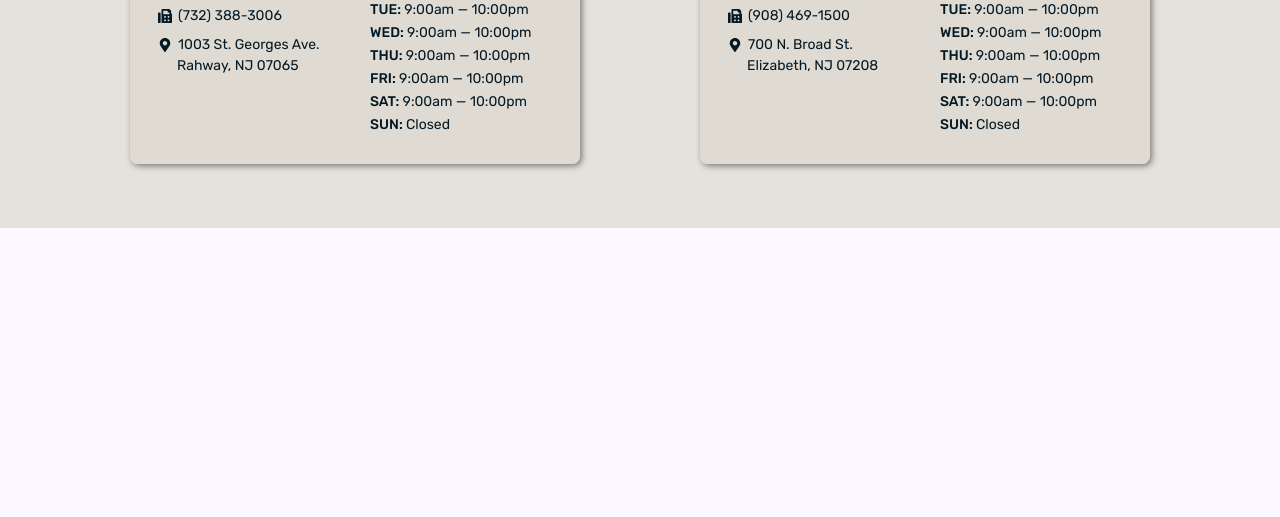
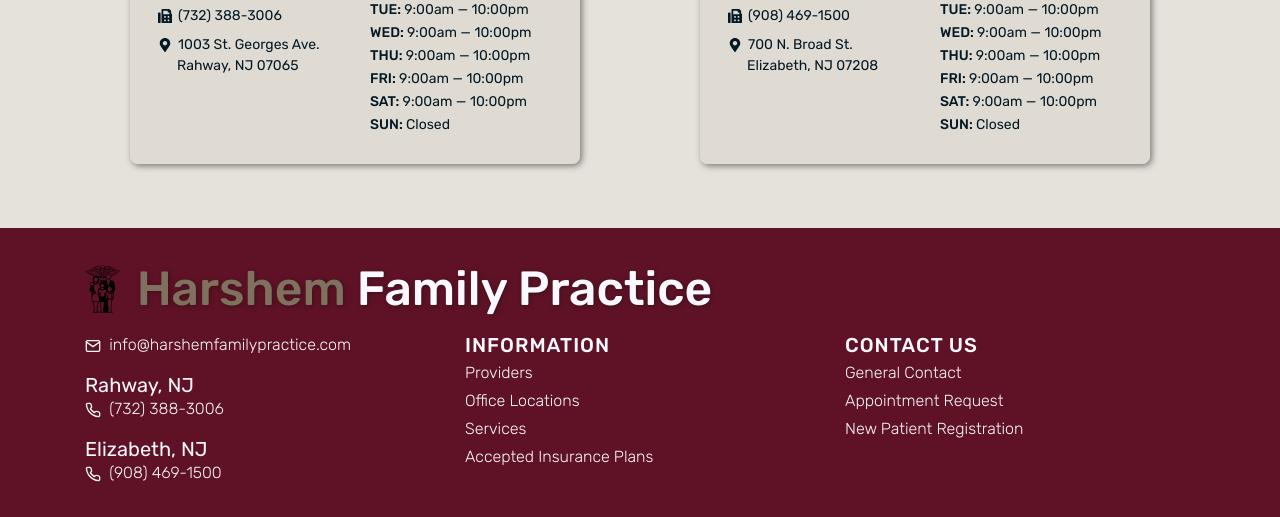
Before and after one commit to rumeetgoradia/harshem, a Gatsby site: page / in a window 1280 px wide. Shown: the part 1911-2428 px from the top of the page. Before the commit the page ends 2139 px from the top, so only its background shows below. Built offline with nearby package versions, Linux system fonts and the light colour scheme; Gatsby itself is replaced by a stand-in of ours.

Commit message:
Add footer

```diff
--- /dev/null
+++ b/src/components/Footer.js
@@ -0,0 +1,102 @@
+import "./styles/Footer.scss"
+
+import { Col, Container, Row } from "react-bootstrap"
+import { FiMail, FiPhone } from "react-icons/fi"
+
+import { Link } from "gatsby"
+import Logo from "../images/logo/logo.inline.svg"
+import React from "react"
+import offices from "../data/offices.json"
+
+function Footer() {
+  return (
+    <footer className="footer">
+      <Container fluid>
+        <Container>
+          <Row className="">
+            <Col className="footer__intro">
+              <Logo className="footer__intro__logo" />
+              <h1>
+                <span>Harshem</span> Family Practice
+              </h1>
+            </Col>
+          </Row>
+          <Row xs={1} md={3}>
+            <Col className="footer__info">
+              <Row xs={1}>
+                <Col>
+                  <a href="mailto:info@harshemfamilypractice.com">
+                    <FiMail />
+                    &nbsp;&nbsp;info@harshemfamilypractice.com
+                  </a>
+                </Col>
+                {offices.map((office, index) => {
+                  return (
+                    <Col key={`footer-office-${index}`}>
+                      <h1>{office.office}</h1>
+                      <p>
+                        <FiPhone />
+                        &nbsp;&nbsp;{office.phone}
+                      </p>
+                    </Col>
+                  )
+                })}
+              </Row>
+            </Col>
+            <Col className="footer__links footer__links--first">
+              <Row xs={1}>
+                <Col>
+                  <h2>Information</h2>
+                </Col>
+                <Col>
+                  <Link className="footer__links__link" to="/providers">
+                    Providers
+                  </Link>
+                </Col>
+                <Col>
+                  <Link className="footer__links__link" to="/offices">
+                    Office Locations
+                  </Link>
+                </Col>
+                <Col>
+                  <Link className="footer__links__link" to="/services">
+                    Services
+                  </Link>
+                </Col>
+                <Col>
+                  <Link className="footer__links__link" to="/insuranceplans">
+                    Accepted Insurance Plans
+                  </Link>
+                </Col>
+              </Row>
+            </Col>
+            <Col className="footer__links">
+              <Row xs={1}>
+                <Col>
+                  <h2>Contact Us</h2>
+                </Col>
+                <Col>
+                  <Link className="footer__links__link" to="/contact">
+                    General Contact
+                  </Link>
+                </Col>
+                <Col>
+                  <Link className="footer__links__link" to="/appointment">
+                    Appointment Request
+                  </Link>
+                </Col>
+                <Col>
+                  <Link className="footer__links__link" to="/registration">
+                    New Patient Registration
+                  </Link>
+                </Col>
+              </Row>
+            </Col>
+          </Row>
+        </Container>
+      </Container>
+    </footer>
+  )
+}
+
+export default Footer
--- /dev/null
+++ b/src/components/styles/Footer.scss
@@ -0,0 +1,128 @@
+.footer {
+  background-color: var(--primary);
+  padding: 2rem 0;
+  &__intro {
+    text-align: center;
+    margin-bottom: 1rem;
+    &__logo {
+      fill: var(--secondary);
+      margin: 0;
+      height: 5rem;
+      width: auto;
+      margin-bottom: 0.75rem;
+    }
+    h1 {
+      margin: 0;
+      font-size: 2rem;
+      font-weight: 500;
+      text-shadow: 1px 1px 4px rgba(17, 17, 17, 0.5);
+      color: var(--white);
+      span {
+        color: var(--secondary);
+      }
+    }
+    @media screen and (min-width: 768px) {
+      text-align: left;
+      display: flex;
+      align-items: center;
+      &__logo,
+      h1 {
+        display: inline-block;
+        margin-right: 1rem;
+      }
+      &__logo {
+        height: 3rem;
+        margin-bottom: 0;
+      }
+      h1 {
+        font-size: 3rem;
+      }
+    }
+  }
+  &__info {
+    .col {
+      margin-bottom: 1rem;
+      text-align: center;
+    }
+    h1 {
+      color: var(--white);
+      font-size: 1rem;
+      font-weight: 400;
+      margin-bottom: 0;
+    }
+    a,
+    p {
+      font-weight: 300;
+      font-size: 14px;
+      color: var(--white);
+      margin-bottom: 0;
+    }
+    a {
+      text-decoration: none;
+      transition: color 0.3s linear;
+      &:hover,
+      &:active {
+        color: var(--ternary);
+        text-decoration: none;
+      }
+    }
+    @media screen and (min-width: 768px) {
+      margin-bottom: -1rem;
+      .col {
+        text-align: left;
+      }
+      h1 {
+        font-size: 1.25rem;
+      }
+      a,
+      p {
+        font-size: 1rem;
+      }
+    }
+  }
+  &__links {
+    &--first {
+      margin-bottom: 1rem;
+    }
+    .col {
+      text-align: center;
+      margin-bottom: 4px;
+    }
+    h2 {
+      font-weight: 500;
+      color: var(--white);
+      font-size: 1rem;
+      letter-spacing: 1px;
+      text-transform: uppercase;
+      margin: 0 -1px 0 0;
+    }
+    &__link {
+      font-weight: 300;
+      font-size: 14px;
+      color: var(--white);
+      text-decoration: none;
+      line-height: 1;
+      transition: color 0.3s linear;
+      &:hover,
+      &:active {
+        color: var(--ternary);
+        text-decoration: none;
+      }
+    }
+    @media screen and (min-width: 768px) {
+      &--first {
+        margin-bottom: 0;
+      }
+      .col {
+        text-align: left;
+      }
+      h2 {
+        font-size: 1.25rem;
+      }
+      &__link {
+        font-size: 1rem;
+        // margin-left: 1rem;
+      }
+    }
+  }
+}
--- a/src/layouts/index.js
+++ b/src/layouts/index.js
@@ -1,7 +1,6 @@
-// 490512
-
 import "bootstrap/dist/css/bootstrap.min.css"
 
+import Footer from "../components/Footer"
 import NavbarContainer from "../components/NavbarContainer"
 import React from "react"
 import SEO from "../components/seo"
@@ -51,6 +50,7 @@
       <SEO title={title} />
       <NavbarContainer />
       {childrenWithProps}
+      <Footer />
     </>
   )
 }
--- a/src/pages/index.js
+++ b/src/pages/index.js
@@ -59,43 +59,6 @@
             </div>
           </Col>
         </Row>
-        {/* <Row
-          className="mb-3 d-flex align-items-center"
-          style={{ flexDirection: "column" }}
-        >
-          <Col xs={12} className="text-center">
-            <p className="mb-2">
-              <FaPhoneAlt />
-              <span>{office.phone}</span>
-              <br />
-              <FaFax />
-              <span>{office.fax}</span>
-            </p>
-          </Col>
-          <Col xs={12} className="text-center">
-            <p className="mb-2">
-              <FaMapMarkerAlt />
-              <span>{office.addressLine1}</span>
-              <br />
-              <span className="second-line">{office.addressLine2}</span>
-            </p>
-          </Col>
-        </Row>
-        <div className="office-card__content__hours">
-          <h3 className="mb-1">
-            <em>Hours</em>
-          </h3>
-          <div className="office-card__content__hours__timings">
-            {days.map((day, index) => {
-              return (
-                <p key={`${office.office} Office ${day} Hours`}>
-                  <strong>{day}: </strong>
-                  {office.hours[index]}
-                </p>
-              )
-            })}
-          </div>
-        </div> */}
       </div>
     </div>
   )
@@ -146,30 +109,16 @@
             numquam commodi eligendi nostrum qui quaerat veritatis! Laboriosam
             id beatae hic!
           </h2>
-          {/* <BorderedScrollLink
-            to="landing-about"
-            smooth="easeInOutCubic"
-            className="--clear"
-            style={{
-              position: "relative",
-              zIndex: 903,
-              display: "inline-block",
-              margin: "0 auto 0 0",
-              fontSize: "1.5rem",
-            }}
-          >
-            Learn More
-          </BorderedScrollLink> */}
           <Logo className="landing-overlay__content__logo" />
         </Container>
       </div>
       <Container fluid className="landing-contact d-flex align-items-center">
         <Container>
           <Row className="d-flex align-items-center">
-            <Col xs={12} md={8}>
+            <Col xs={12} lg={8}>
               <Row
                 xs={1}
-                sm={2}
+                lg={2}
                 className="landing-contact__office-info-container"
               >
                 <Col className="landing-contact__office-info-container__office-info ">
@@ -204,7 +153,7 @@
                 </Col>
               </Row>
             </Col>
-            <Col className="text-center" xs={12} md={4}>
+            <Col className="text-center" xs={12} lg={4}>
               <BorderedLink to="/contact" style={{ display: "block" }}>
                 Contact Us
               </BorderedLink>
--- a/src/pages/styles/index.scss
+++ b/src/pages/styles/index.scss
@@ -125,10 +125,16 @@
           }
         }
       }
+      div.d-flex {
+        justify-content: center;
+      }
       margin-bottom: 1rem;
-      @media screen and (min-width: 576px) {
+      @media screen and (min-width: 992px) {
         text-align: left;
         margin-bottom: 0;
+        div.d-flex {
+          justify-content: start;
+        }
       }
     }
   }
```
